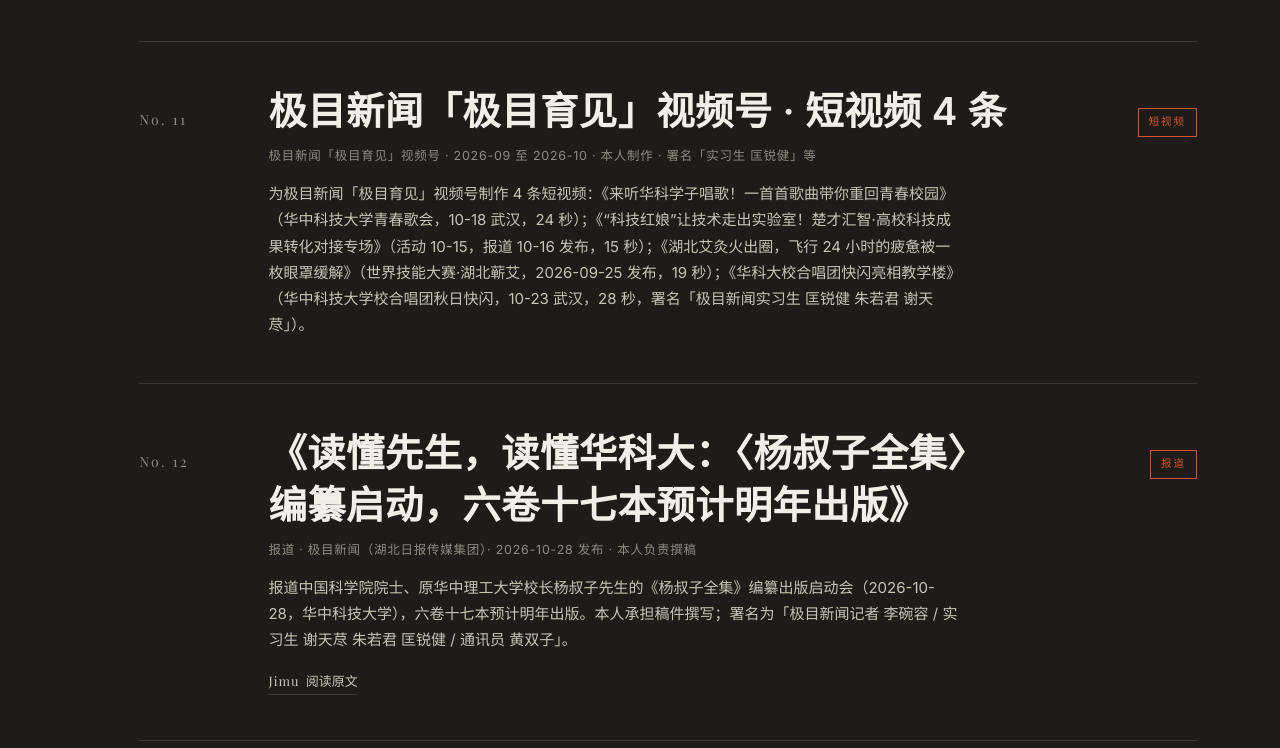
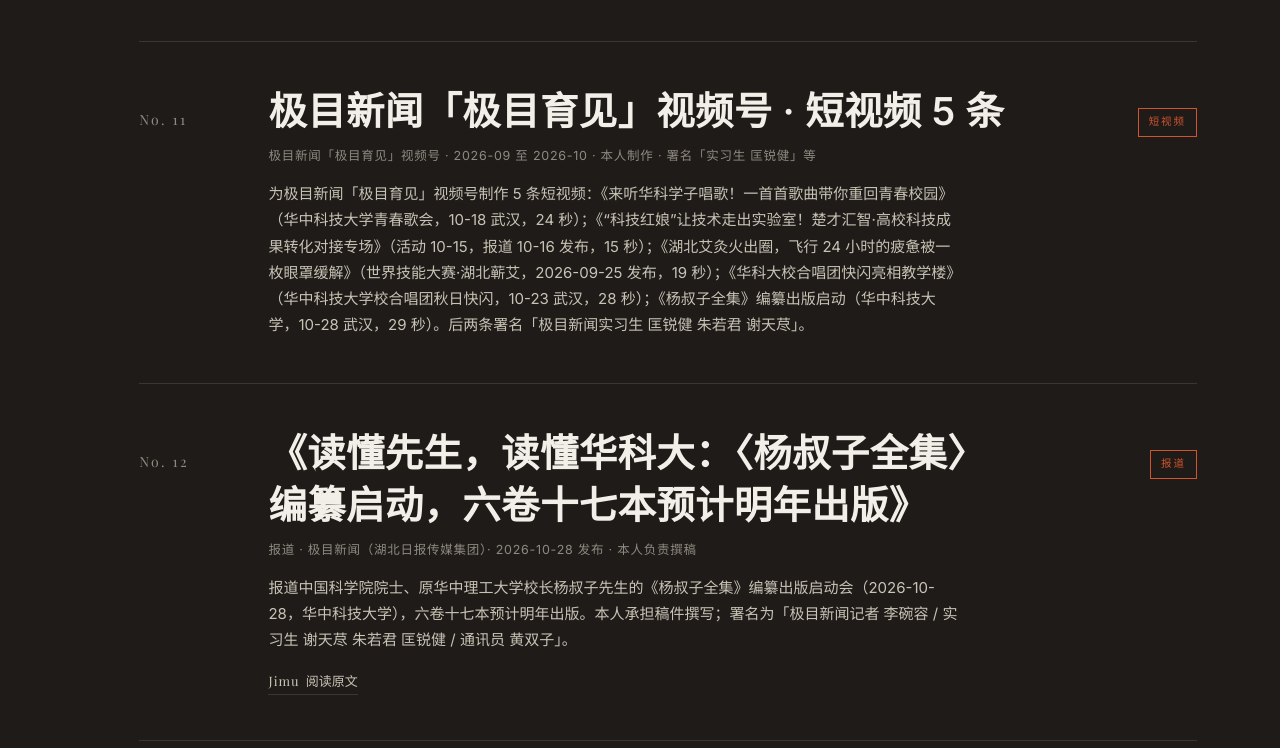
Before and after one commit to krj12138/krj12138.github.io, a website built with Vite: page index.html in a window 1280 px wide. Shown: the part 4072-4820 px from the top of the page. Built offline with nearby package versions, Linux system fonts and the light colour scheme; a web font is replaced by a local one.

Commit message:
content: 「极目育见」短视频增至 5 条（新增杨叔子全集短视频，2026-10-31）

```diff
--- a/index.html
+++ b/index.html
@@ -241,10 +241,10 @@
           <article class="work-entry reveal">
             <div class="work-no">No. 11</div>
             <div class="work-body">
-              <h3>极目新闻「极目育见」视频号 · 短视频 4 条</h3>
+              <h3>极目新闻「极目育见」视频号 · 短视频 5 条</h3>
               <p class="work-sub">极目新闻「极目育见」视频号 · 2026-09 至 2026-10 · 本人制作 · 署名「实习生 匡锐健」等</p>
               <p class="work-desc">
-                为极目新闻「极目育见」视频号制作 4 条短视频：《来听华科学子唱歌！一首首歌曲带你重回青春校园》（华中科技大学青春歌会，10-18 武汉，24 秒）；《“科技红娘”让技术走出实验室！楚才汇智·高校科技成果转化对接专场》（活动 10-15，报道 10-16 发布，15 秒）；《湖北艾灸火出圈，飞行 24 小时的疲惫被一枚眼罩缓解》（世界技能大赛·湖北蕲艾，2026-09-25 发布，19 秒）；《华科大校合唱团快闪亮相教学楼》（华中科技大学校合唱团秋日快闪，10-23 武汉，28 秒，署名「极目新闻实习生 匡锐健 朱若君 谢天荩」）。
+                为极目新闻「极目育见」视频号制作 5 条短视频：《来听华科学子唱歌！一首首歌曲带你重回青春校园》（华中科技大学青春歌会，10-18 武汉，24 秒）；《“科技红娘”让技术走出实验室！楚才汇智·高校科技成果转化对接专场》（活动 10-15，报道 10-16 发布，15 秒）；《湖北艾灸火出圈，飞行 24 小时的疲惫被一枚眼罩缓解》（世界技能大赛·湖北蕲艾，2026-09-25 发布，19 秒）；《华科大校合唱团快闪亮相教学楼》（华中科技大学校合唱团秋日快闪，10-23 武汉，28 秒）；《杨叔子全集》编纂出版启动（华中科技大学，10-28 武汉，29 秒）。后两条署名「极目新闻实习生 匡锐健 朱若君 谢天荩」。
               </p>
             </div>
             <div class="work-right">
@@ -335,7 +335,7 @@
               <ul>
                 <li>承担选题策划与视频剪辑任务，参与日常新闻内容生产</li>
                 <li>2026-10-16 发布视频报道《从书架到货架！湖北高校 57 项优质成果“打包”寻对接》：负责稿件撰写与现场拍摄（带教老师李碗容参与稿件修改）</li>
-                <li>为「极目育见」视频号制作短视频 4 条（华中科技大学青春歌会、楚才汇智·高校科技成果转化对接专场、世界技能大赛湖北蕲艾、华科大校合唱团快闪），署名「实习生 匡锐健」等</li>
+                <li>为「极目育见」视频号制作短视频 5 条（华中科技大学青春歌会、楚才汇智·高校科技成果转化对接专场、世界技能大赛湖北蕲艾、华科大校合唱团快闪、《杨叔子全集》编纂出版启动），署名「实习生 匡锐健」等</li>
                 <li>2026-10-28 发布报道《读懂先生，读懂华科大：〈杨叔子全集〉编纂启动，六卷十七本预计明年出版》：负责撰稿（署名「实习生 谢天荩 朱若君 匡锐健」）</li>
               </ul>
             </div>
```
